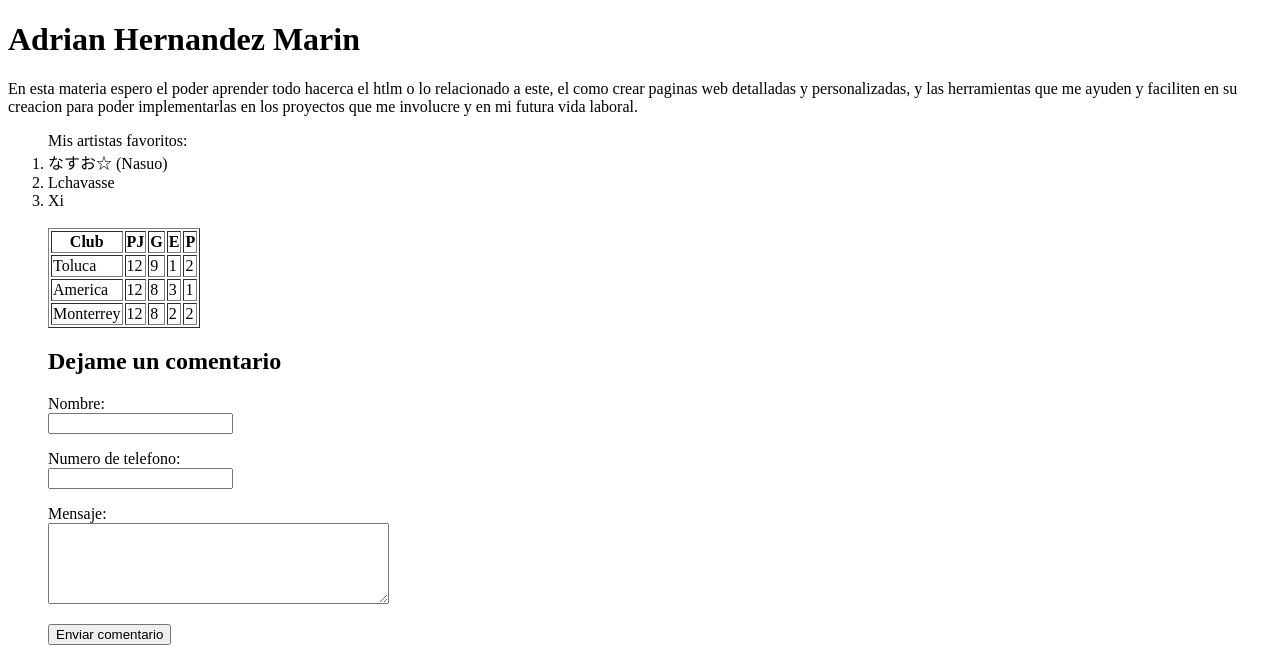
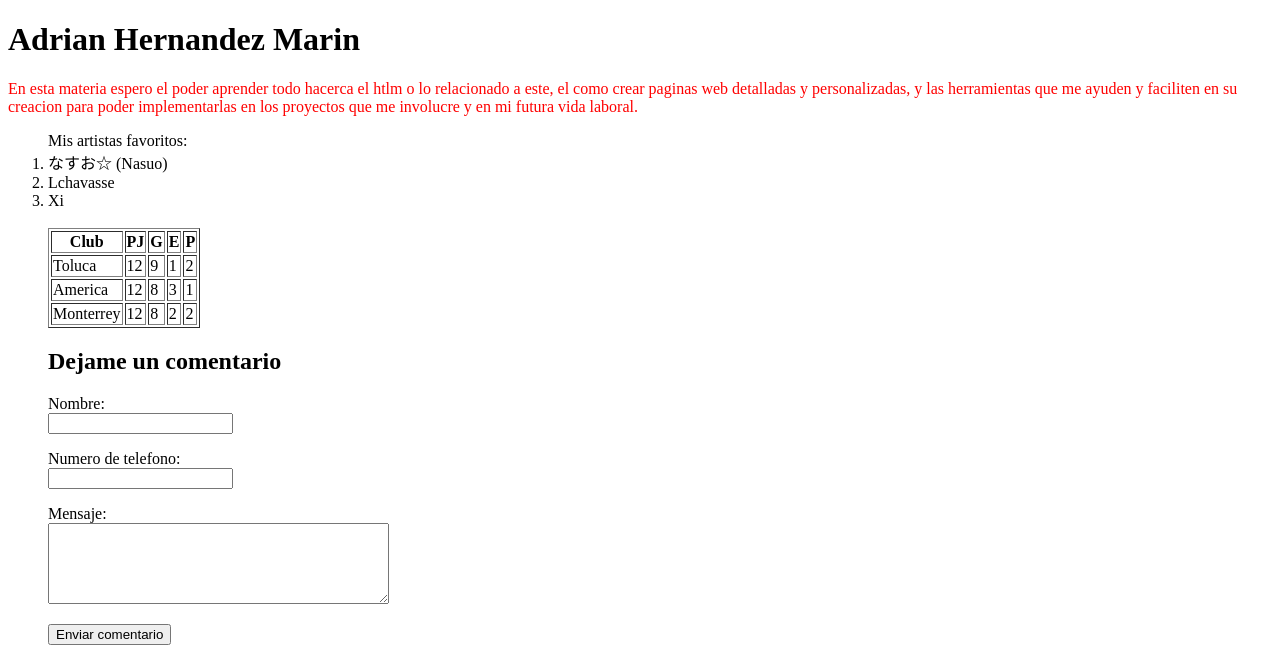
Before and after one commit to LeAdrisP/Practica-de-pagina, a plain HTML site: page index.html in a window 1280 px wide. Shown: the top 658 px of the page. Drawn offline with Linux system fonts and the light colour scheme.

Commit message:
Update index.html

```diff
--- a/index.html
+++ b/index.html
@@ -6,7 +6,7 @@
 <body>
      <dip id="una capa">
 	<h1>Adrian Hernandez Marin</h1>
-	<p> En esta materia espero el poder aprender todo hacerca el htlm o lo relacionado a este, el como crear paginas web detalladas y personalizadas, y las herramientas que me ayuden y faciliten en su creacion para poder implementarlas en los proyectos que me involucre y en mi futura vida laboral.</p>
+	<p style = "color: red"> En esta materia espero el poder aprender todo hacerca el htlm o lo relacionado a este, el como crear paginas web detalladas y personalizadas, y las herramientas que me ayuden y faciliten en su creacion para poder implementarlas en los proyectos que me involucre y en mi futura vida laboral.</p>
 <ol>Mis artistas favoritos:
    <li>なすお☆ (Nasuo)</li>
    <li>Lchavasse</li>
```
